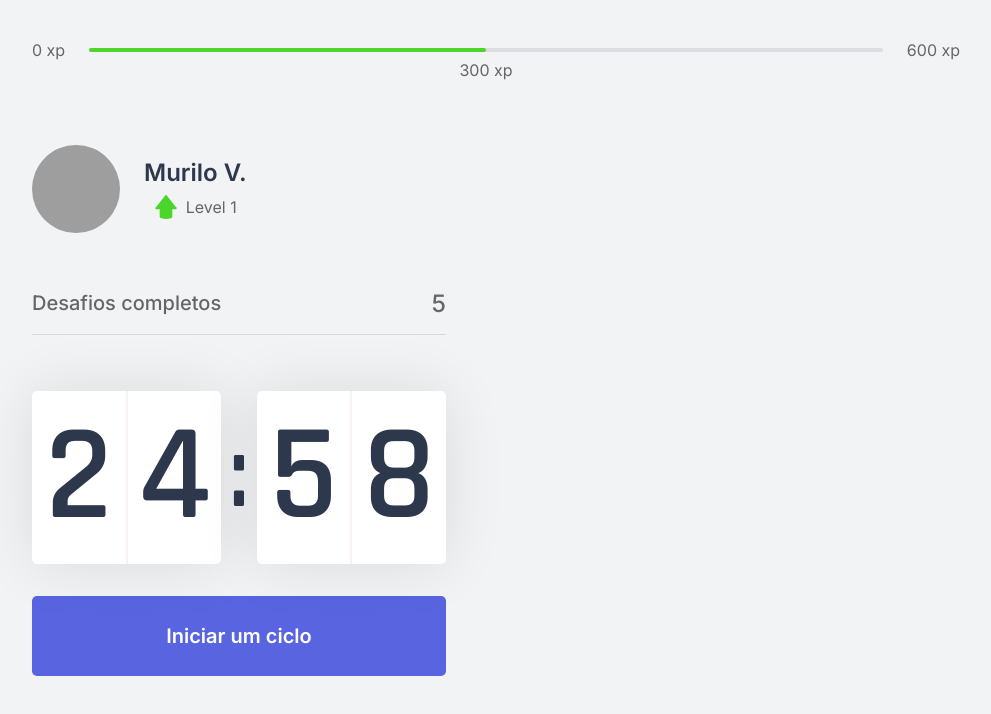
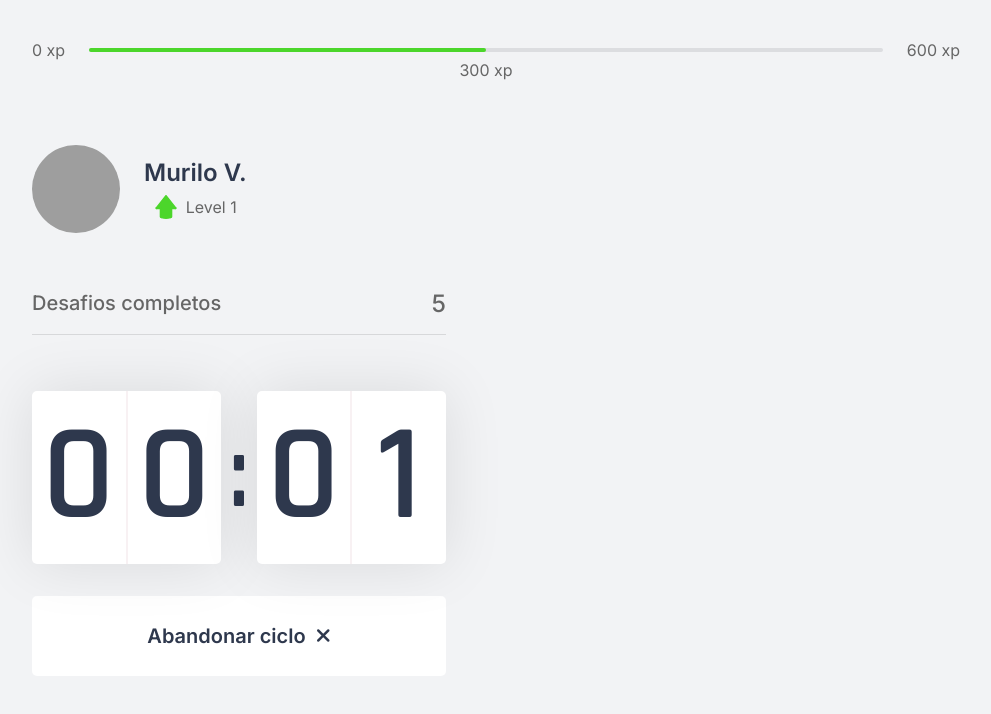
Before and after one commit to Murilo-V/move.it, a Next.js app: page / in a window 1280 px wide. Both pictures are taken after a click on the button "Iniciar um ciclo". Shown: the top 714 px of the page, without its empty margins (144-1135 px from the left). Built offline with nearby package versions, Linux system fonts and the light colour scheme; grey boxes are pictures that could not be loaded.

Commit message:
feat: countdown disabled and finished

```diff
--- a/src/components/Countdown.tsx
+++ b/src/components/Countdown.tsx
@@ -1,10 +1,13 @@
 import { useEffect, useState } from 'react';
 import styles from '../styles/components/Countdown.module.css';
 
+let countdownTimeout: NodeJS.Timeout;
+
 export function Countdown() {
 
-    const [time, setTime] = useState(25 * 60);
-    const [active, setActive] = useState(false);
+    const [time, setTime] = useState(0.05 * 60);
+    const [isActive, setIsActive] = useState(false);
+    const [hasFinished, setHasFinished] = useState(false);
 
     const minutes = Math.floor(time/60);
     const seconds = time % 60;
@@ -12,16 +15,25 @@ export function Countdown() {
     const [secondLeft, secondRight] = String(seconds).padStart(2, '0'). split('');
 
     function startCountdown() {
-        setActive(true);
+        setIsActive(true);
+    }
+
+    function resetCountdown() {
+        clearTimeout(countdownTimeout);
+        setIsActive(false);
+        setTime(0.05 * 60);
     }
 
     useEffect(() => {
-        if (active && time > 0) {
-            setTimeout(() => {
+        if (isActive && time > 0) {
+            countdownTimeout = setTimeout(() => {
                 setTime(time - 1);
             }, 1000)
+        } else if (isActive && time === 0) {
+            setHasFinished(true);
+            setIsActive(false);
         }
-    }, [active, time])
+    }, [isActive, time])
 
     return(
         <div>
@@ -37,6 +49,24 @@ export function Countdown() {
                 </div>
             </div>
 
+            {hasFinished ? (
+                <button
+                    disabled
+                    className={styles.countdownButton}
+                >
+                    Ciclo encerrado <i className='fas fa-check-circle' style={{marginLeft: '10px', color: '#4cd62b'}}></i>
+                </button>
+            ) : (
+                <>
+                    {isActive ? (
+                        <button
+                            type="button"
+                            onClick={resetCountdown}
+                            className={`${styles.countdownButton} ${styles.countdownButtonActive}`}
+                        >
+                            Abandonar ciclo <i className='fas fa-times'  style={{marginLeft: '10px'}}></i>
+                        </button>
+                    ) : (
                         <button
                             type="button"
                             onClick={startCountdown}
@@ -44,6 +74,9 @@ export function Countdown() {
                         >
                             Iniciar um ciclo
                         </button>
+                    )}
+                </>
+            )}
         </div>
     );
 }
--- a/src/pages/_document.tsx
+++ b/src/pages/_document.tsx
@@ -5,6 +5,7 @@ export default class MyDocument extends Document {
         return (
             <Html>
                 <Head>
+                    <script src='https://kit.fontawesome.com/a076d05399.js' crossOrigin='anonymous'></script>
                     <link rel="shortcut icon" href="favicon.png" type="image/png"/>
                     <link rel="preconnect" href="https://fonts.gstatic.com"/>
                     <link href="https://fonts.googleapis.com/css2?family=Inter:wght@400;500;600&family=Rajdhani:wght@600&display=swap" rel="stylesheet"/>
--- a/src/styles/components/Countdown.module.css
+++ b/src/styles/components/Countdown.module.css
@@ -52,6 +52,26 @@
     outline: 0;
 }
 
-.countdownButton:hover {
+.countdownButton:not(:disabled):hover {
     background: var(--blue-dark);
 }
+
+.countdownButtonActive {
+    background: var(--white);
+    color: var(--title)
+}
+
+.countdownButtonActive:not(:disabled):hover {
+    background: var(--red);
+    color: var(--white);
+    display: flex;
+    align-items: center;
+    justify-content: center;
+}
+
+.countdownButton:disabled {
+    background: var(--white);
+    color: var(--text);
+    border-bottom: 5px solid var(--green);
+    cursor: not-allowed;
+}
```
Lines whose indentation alone changed are shown as unchanged.
